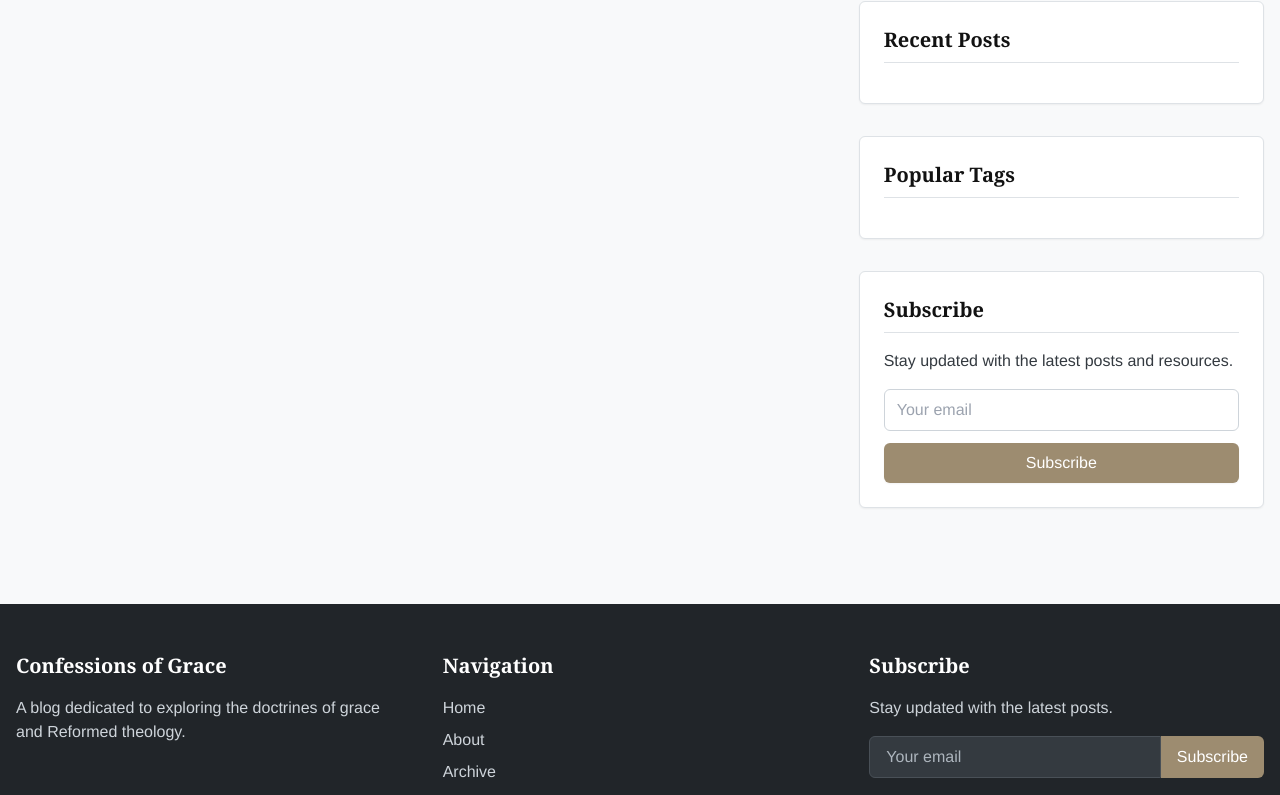
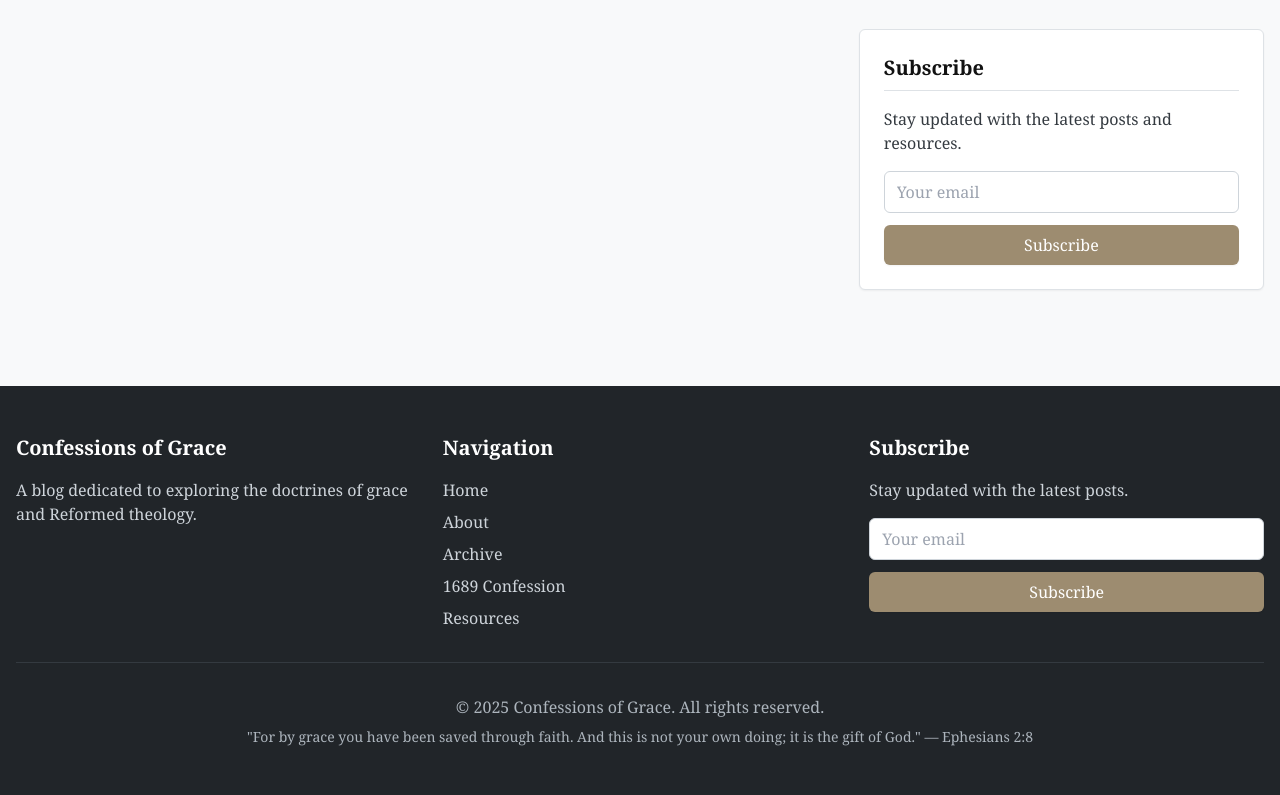
Before and after one commit to auggie2lbcf/confessions-of-grace, a Next.js app: page / in a window 1280 px wide. Shown: the part 499-1294 px from the top of the page. Built offline with nearby package versions, Linux system fonts and the light colour scheme.

Commit message:
added subscription functionality

```diff
--- a/next.config.js
+++ b/next.config.js
@@ -1,7 +1,6 @@
 /** @type {import('next').NextConfig} */
 const nextConfig = {
-    reactStrictMode: true,
-    swcMinify: true,
-  }
+    reactStrictMode: true
+}
 
   module.exports = nextConfig
--- a/package.json
+++ b/package.json
@@ -24,7 +24,8 @@
         "autoprefixer": "^10.4.17",
         "date-fns": "^3.3.1",
         "gray-matter": "^4.0.3",
-        "next": "^14.1.0",
+        "mongodb": "^6.15.0",
+        "next": "^15.2.4",
         "postcss": "^8.4.33",
         "react": "^18.2.0",
         "react-dom": "^18.2.0",
--- a/src/components/Footer.tsx
+++ b/src/components/Footer.tsx
@@ -1,5 +1,6 @@
 import React from 'react';
 import Link from 'next/link';
+import SubscribeForm from './SubscribeForm'; // Import the reusable SubscribeForm
 
 const Footer: React.FC = () => {
   const currentYear = new Date().getFullYear();
@@ -49,16 +50,11 @@ const Footer: React.FC = () => {
               <p className="text-primary-300 mb-4">
                 Stay updated with the latest posts.
               </p>
-            <div className="flex">
-              <input
-                type="email"
+              <SubscribeForm
                   placeholder="Your email"
-                className="px-4 py-2 w-full rounded-l-md bg-primary-700 border border-primary-600 text-white placeholder-primary-400"
-              />
-              <button className="bg-accent hover:bg-accent-dark px-4 py-2 rounded-r-md">
-                Subscribe
-              </button>
-            </div>
+                  buttonLabel="Subscribe"
+                  className="flex flex-col space-y-2"
+              /> {/* Use the common SubscribeForm */}
             </div>
           </div>
           <div className="border-t border-primary-700 mt-8 pt-8 text-center text-primary-400">
--- a/src/components/Layout.tsx
+++ b/src/components/Layout.tsx
@@ -17,7 +17,7 @@ const Layout: React.FC<LayoutProps> = ({
   description = 'A blog dedicated to exploring the doctrines of grace and Reformed theology.'
 }) => {
   return (
-    <html lang="en">
+    <>
       <Head>
         <title>{title}</title>
         <meta name="description" content={description} />
@@ -33,7 +33,7 @@ const Layout: React.FC<LayoutProps> = ({
       </div>
       <Analytics />
       <SpeedInsights/>
-    </html>
+    </>
   );
 };
 
--- a/src/components/Sidebar.tsx
+++ b/src/components/Sidebar.tsx
@@ -1,6 +1,6 @@
 import React from 'react';
 import Link from 'next/link';
-import TagList from './TagList';
+import SubscribeForm from './SubscribeForm'; // Import the reusable SubscribeForm
 
 interface SidebarProps {
   recentPosts: Array<{
@@ -39,55 +39,13 @@ const Sidebar: React.FC<SidebarProps> = ({ recentPosts, tags = [] }) => {
           </Link>
         </div>
 
-      <div className="bg-white rounded-md shadow-sm p-6 border border-primary-200">
-        <h2 className="text-xl font-bold mb-4 border-b border-primary-200 pb-2">Recent Posts</h2>
-        <ul className="space-y-3">
-          {recentPosts.map(post => (
-            <li key={post.id}>
-              <Link
-                href={`/posts/${post.id}`}
-                className="hover:text-accent-dark block"
-              >
-                <h3 className="font-medium">{post.title}</h3>
-                <p className="text-sm text-primary-500">
-                  {new Date(post.date).toLocaleDateString('en-US', {
-                    year: 'numeric',
-                    month: 'short',
-                    day: 'numeric'
-                  })}
-                </p>
-              </Link>
-            </li>
-          ))}
-        </ul>
-      </div>
-
-      <div className="bg-white rounded-md shadow-sm p-6 border border-primary-200">
-        <h2 className="text-xl font-bold mb-4 border-b border-primary-200 pb-2">Popular Tags</h2>
-        <TagList limit={15} tags={tags} />
-      </div>
-
+        {/* Subscribe section */}
         <div className="bg-white rounded-md shadow-sm p-6 border border-primary-200">
           <h2 className="text-xl font-bold mb-4 border-b border-primary-200 pb-2">Subscribe</h2>
           <p className="text-primary-700 mb-4">
             Stay updated with the latest posts and resources.
           </p>
-        <form className="space-y-3">
-          <div>
-            <input
-              type="email"
-              placeholder="Your email"
-              className="w-full px-3 py-2 border border-primary-300 rounded-md focus:outline-none focus:ring-2 focus:ring-accent focus:border-transparent"
-              required
-            />
-          </div>
-          <button
-            type="submit"
-            className="button w-full"
-          >
-            Subscribe
-          </button>
-        </form>
+          <SubscribeForm /> {/* Use the common SubscribeForm */}
         </div>
       </aside>
   );
--- /dev/null
+++ b/src/components/SubscribeForm.tsx
@@ -0,0 +1,75 @@
+import React, { useState } from 'react';
+
+interface SubscribeFormProps {
+  placeholder?: string;
+  buttonLabel?: string;
+  className?: string;
+}
+
+const SubscribeForm: React.FC<SubscribeFormProps> = ({
+  placeholder = 'Your email',
+  buttonLabel = 'Subscribe',
+  className = '',
+}) => {
+  const [email, setEmail] = useState('');
+  const [message, setMessage] = useState('');
+  const [loading, setLoading] = useState(false);
+
+  const handleSubscribe = async (e: React.FormEvent) => {
+    e.preventDefault();
+
+    if (!email) {
+      setMessage('Please enter your email.');
+      return;
+    }
+
+    setLoading(true);
+    setMessage('');
+
+    try {
+      const response = await fetch('/api/subscribe', {
+        method: 'POST',
+        headers: {
+          'Content-Type': 'application/json',
+        },
+        body: JSON.stringify({ email }),
+      });
+
+      if (response.ok) {
+        setMessage('You have successfully subscribed!');
+        setEmail('');
+      } else {
+        const errorData = await response.json();
+        setMessage(`Error: ${errorData.message}`);
+      }
+    } catch (error) {
+      setMessage('Something went wrong. Please try again.');
+    } finally {
+      setLoading(false);
+    }
+  };
+
+  return (
+    <form onSubmit={handleSubscribe} className={`space-y-3 ${className}`}>
+      <div>
+        <input
+          type="email"
+          placeholder={placeholder}
+          value={email}
+          onChange={(e) => setEmail(e.target.value)}
+          className="w-full px-3 py-2 border border-primary-300 rounded-md focus:outline-none focus:ring-2 focus:ring-accent focus:border-transparent"
+        />
+      </div>
+      <button
+        type="submit"
+        className="button w-full"
+        disabled={loading}
+      >
+        {loading ? 'Subscribing...' : buttonLabel}
+      </button>
+      {message && <p className="text-sm text-primary-700">{message}</p>}
+    </form>
+  );
+};
+
+export default SubscribeForm;
--- /dev/null
+++ b/src/pages/api/mongodb_client_connection.ts
@@ -0,0 +1,27 @@
+import { MongoClient } from 'mongodb';
+
+const uri = process.env.MONGODB_URI || ''; // Load URI from environment variables
+const options = {};
+
+let client: MongoClient;
+let clientPromise: Promise<MongoClient>;
+
+if (!process.env.MONGODB_URI) {
+  throw new Error('Please add your MongoDB URI to .env.local');
+}
+
+// Reuse the client instance for serverless deployments
+if (process.env.NODE_ENV === 'development') {
+  // Create a global instance to preserve the same client during HMR in development
+  if (!(global as typeof globalThis & { _mongoClientPromise?: Promise<MongoClient> })._mongoClientPromise) {
+      client = new MongoClient(uri, options);
+      (global as typeof globalThis & { _mongoClientPromise?: Promise<MongoClient> })._mongoClientPromise = client.connect();
+  }
+  clientPromise = (global as typeof globalThis & { _mongoClientPromise?: Promise<MongoClient> })._mongoClientPromise!;
+} else {
+  // In production, create a new client connection
+  client = new MongoClient(uri, options);
+  clientPromise = client.connect();
+}
+
+export default clientPromise;
--- /dev/null
+++ b/src/pages/api/subscribe.ts
@@ -0,0 +1,59 @@
+import { MongoClient } from 'mongodb';
+import { NextApiRequest, NextApiResponse } from 'next';
+
+// MongoDB connection URI and database constants
+const MONGODB_URI = process.env.MONGODB_URI as string; // Add this in your .env.local file
+const MONGODB_DB = process.env.MONGODB_DB as string;   // Add this in your .env.local file
+
+// Create a MongoClient instance
+let cachedClient: MongoClient | null = null;
+
+async function connectToDatabase() {
+    if (!cachedClient) {
+        cachedClient = new MongoClient(MONGODB_URI);
+        await cachedClient.connect();
+    }
+    return cachedClient.db(MONGODB_DB);
+}
+
+export default async function handler(req: NextApiRequest, res: NextApiResponse) {
+    // Only allow POST requests
+    if (req.method !== 'POST') {
+        res.setHeader('Allow', ['POST']);
+        return res.status(405).json({ message: `Method ${req.method} Not Allowed` });
+    }
+
+    const { email } = req.body;
+
+    // Check if email was provided
+    if (!email) {
+        return res.status(400).json({ message: 'Email is required.' });
+    }
+
+    // Validate email format
+    const emailRegex = /\S+@\S+\.\S+/;
+    if (!emailRegex.test(email)) {
+        return res.status(400).json({ message: 'Invalid email address.' });
+    }
+
+    try {
+        // Connect to the database
+        const db = await connectToDatabase();
+
+        // Check if the email already exists
+        const existingEmail = await db.collection('subscriptions').findOne({ email });
+        if (existingEmail) {
+            return res.status(400).json({ message: 'Email is already subscribed.' });
+        }
+
+        // Save email to the database
+        await db.collection('subscriptions').insertOne({ email, subscribedAt: new Date() });
+
+        // Respond with success
+        return res.status(200).json({ message: 'Successfully subscribed!' });
+    } catch (error) {
+        // Log the error and respond with a server error status
+        console.error('Failed to save subscription:', error);
+        return res.status(500).json({ message: 'An unexpected error occurred.' });
+    }
+}
```
Also changed, not shown: 1 other file (tests, documents, lock files or other folders). Lines whose indentation alone changed are shown as unchanged.
